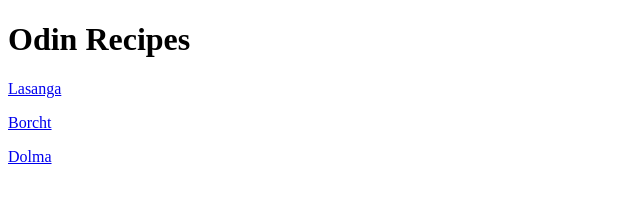
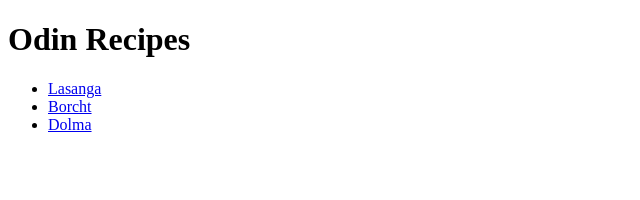
Before and after one commit to dynomike99/odin-recipes, a plain HTML site: page index.html in a window 1280 px wide. Shown: the whole page, without its empty margins (0-640 px from the left). Drawn offline with Linux system fonts and the light colour scheme.

Commit message:
Fix list problem on index page

```diff
--- a/index.html
+++ b/index.html
@@ -6,9 +6,11 @@
 </head>
 <body>
      <h1>Odin Recipes</h1>
-     <p><a href="recipes/lasagna.html">Lasanga</a></p>
-     <p><a href="recipes/borcht.html">Borcht</a></p>
-     <p><a href="recipes/dolma.html">Dolma</a></p>
+        <ul>
+            <li><a href="recipes/lasagna.html">Lasanga</a></li>
+            <li><a href="recipes/borcht.html">Borcht</a></li>
+            <li><a href="recipes/dolma.html">Dolma</a></li>
+        </ul>
 </body>
 
 </html>
```
Also changed, not shown: recipes/dolma.html (+1 -1 lines).
